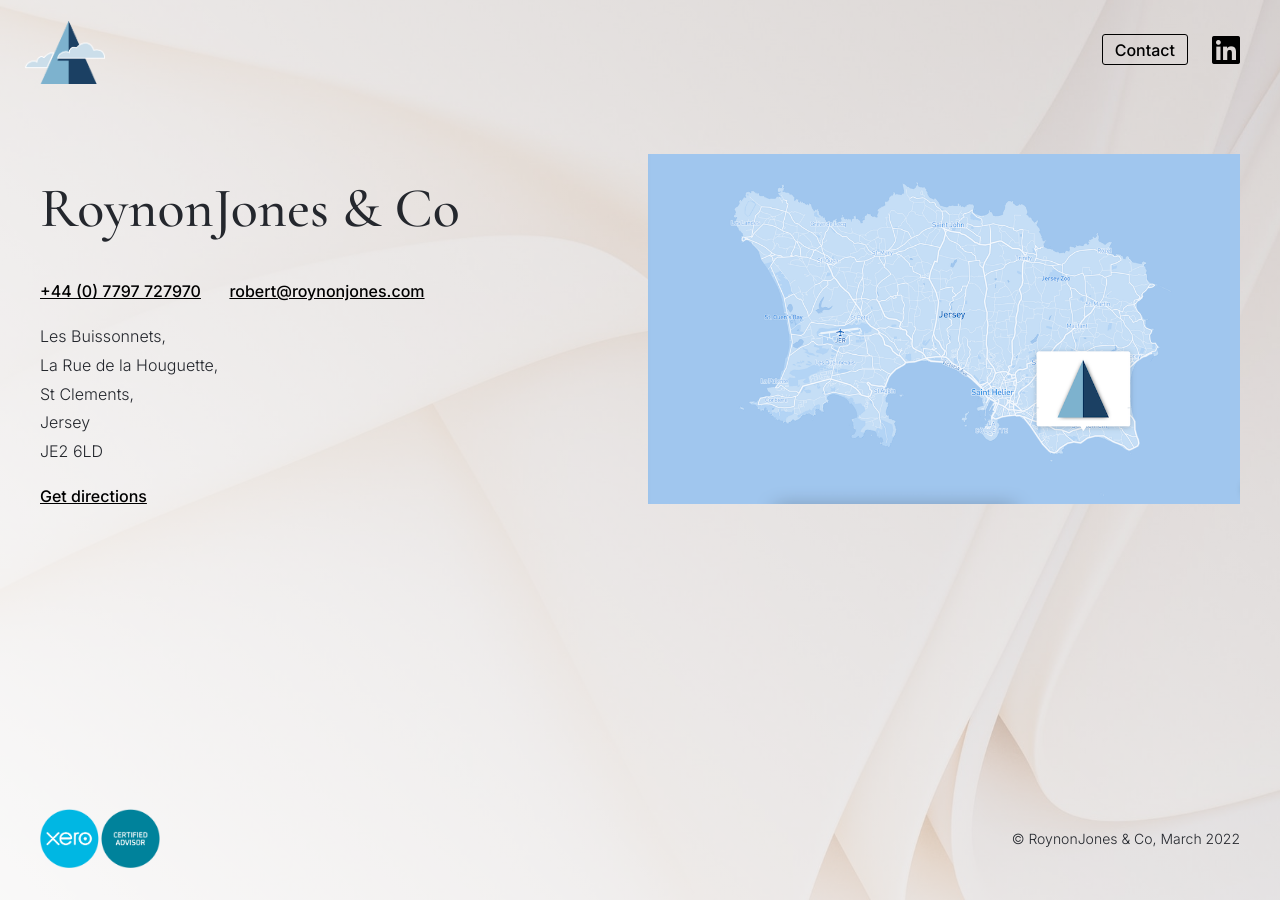
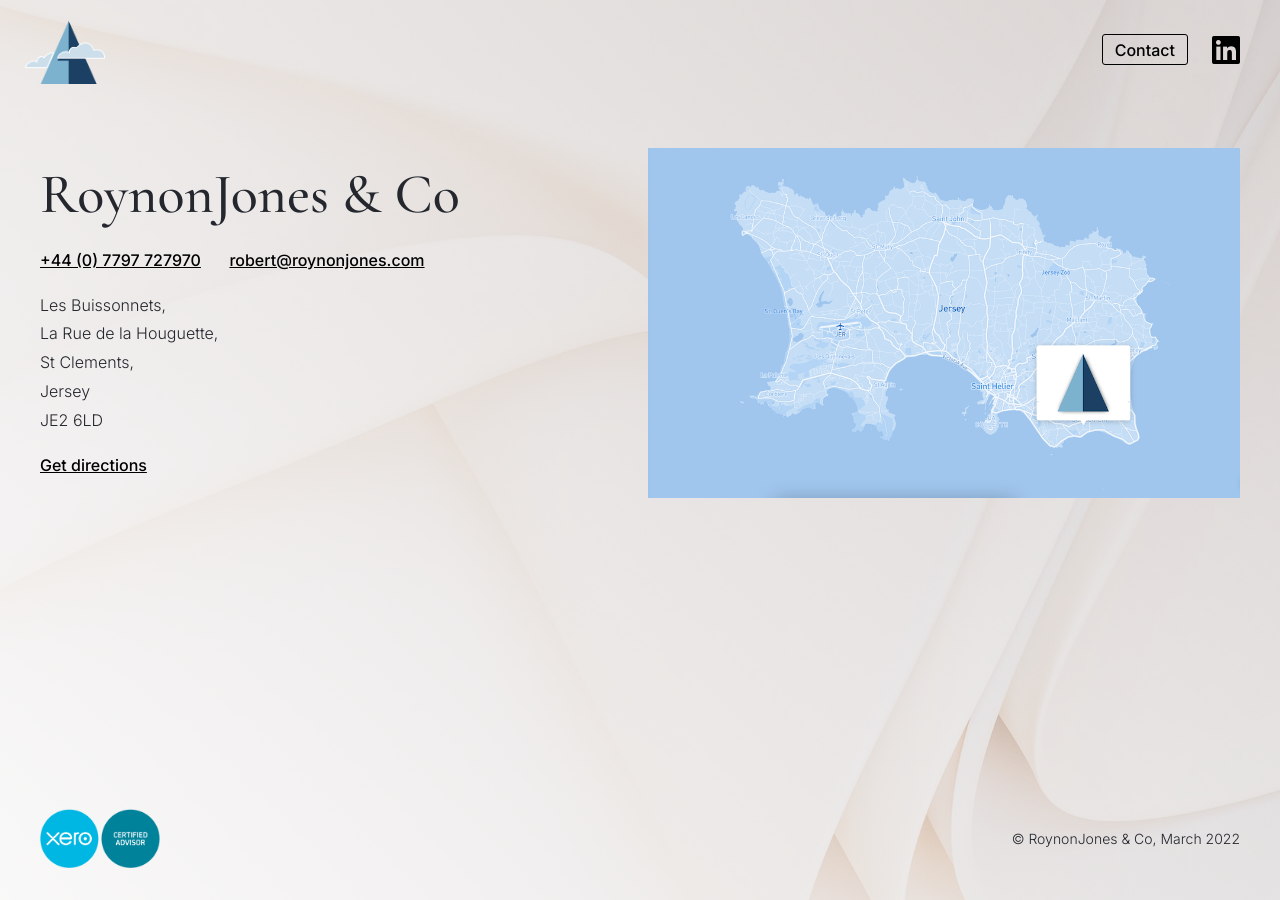
Before and after one commit to roynonjones/roynonjones.github.io, a Jekyll site: the page built from contact.html, in a window 1280 px wide. Built offline with Jekyll 4.4.1, drawn with Linux system fonts in a browser that asks for light colours; nearby versions of some CDN libraries.

Commit message:
Small tweaks

```diff
--- a/_sass/_base.scss
+++ b/_sass/_base.scss
@@ -44,7 +44,6 @@
 }
 
 p {
-  font-size: 14px;
   line-height: 1.8;
   margin-bottom: 1rem;
   max-width: $paragraph-width;
--- a/_sass/_style.scss
+++ b/_sass/_style.scss
@@ -59,10 +59,11 @@
 }
 
 .address-half {
-  @include for-tablet-landscape-up {
-    flex: 1 1 34%;
-    max-width: 50%;
-  };
+
+  h1 {
+    line-height: 1;
+    margin-top: 0;
+  }
 }
 
 .small-heading {
```
